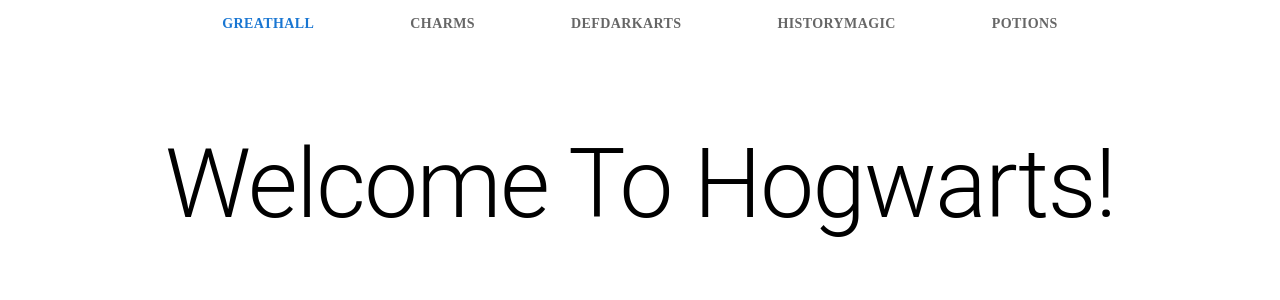
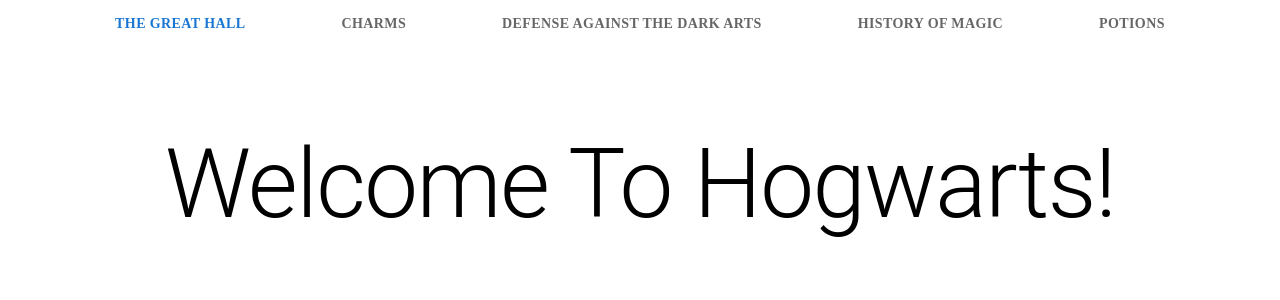
Before and after one commit to Hmndtyphn/harry-potter-house, a React (Create React App) app in the folder client/: page / in a window 1280 px wide. Shown: the top 300 px of the page. Built offline with nearby package versions, Linux system fonts and the light colour scheme.

Commit message:
basic front end

```diff
--- a/client/src/App.js
+++ b/client/src/App.js
@@ -14,7 +14,7 @@
   const [sections] = useState([
     // nav bar sections for page scroll
     {
-      name: 'GreatHall',
+      name: 'The Great Hall',
       component: <GreatHall />
     },
 
@@ -24,12 +24,12 @@
     },
 
     {
-      name: 'DefDarkArts',
+      name: 'Defense Against the Dark Arts',
       component: <DefDarkArts />
     },
 
     {
-      name: 'HistoryMagic',
+      name: 'History of Magic',
       component: <HistoryMagic />
     },
 
```
Also changed, not shown: client/package.json (+7 -0 lines), client/src/theme.js (+1 -18 lines), 1 other file (tests, documents, lock files or other folders).
